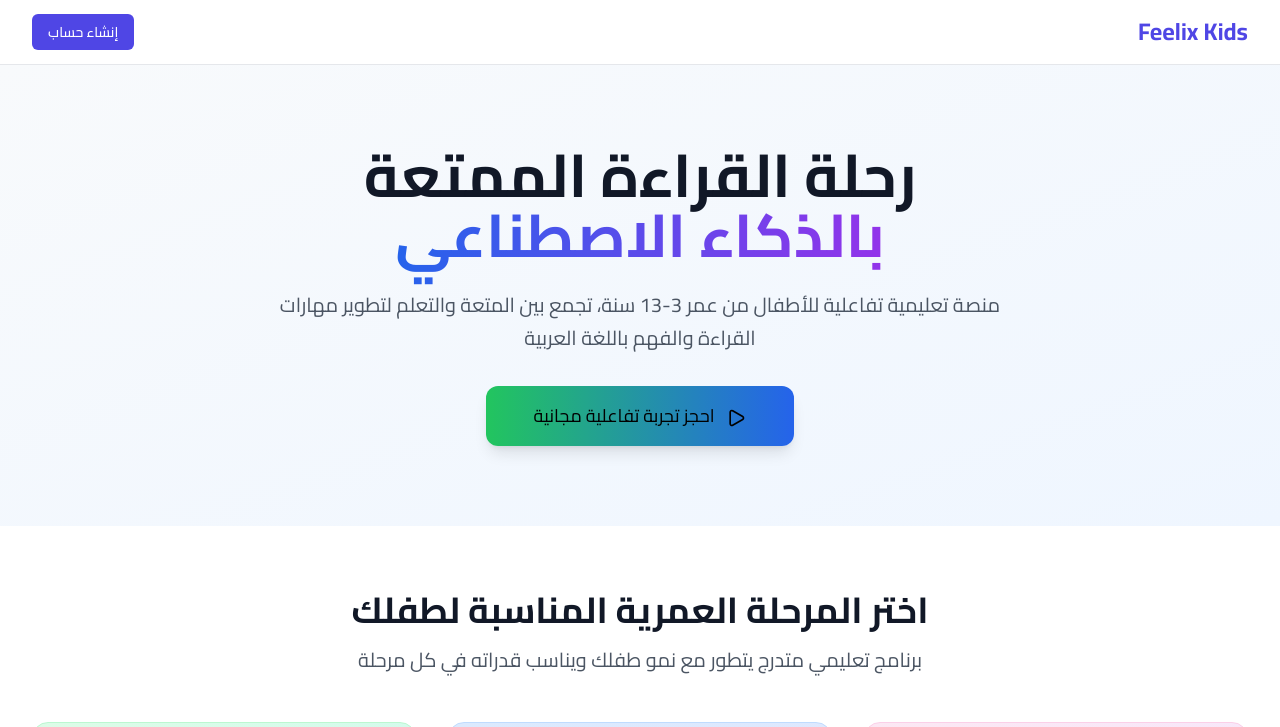
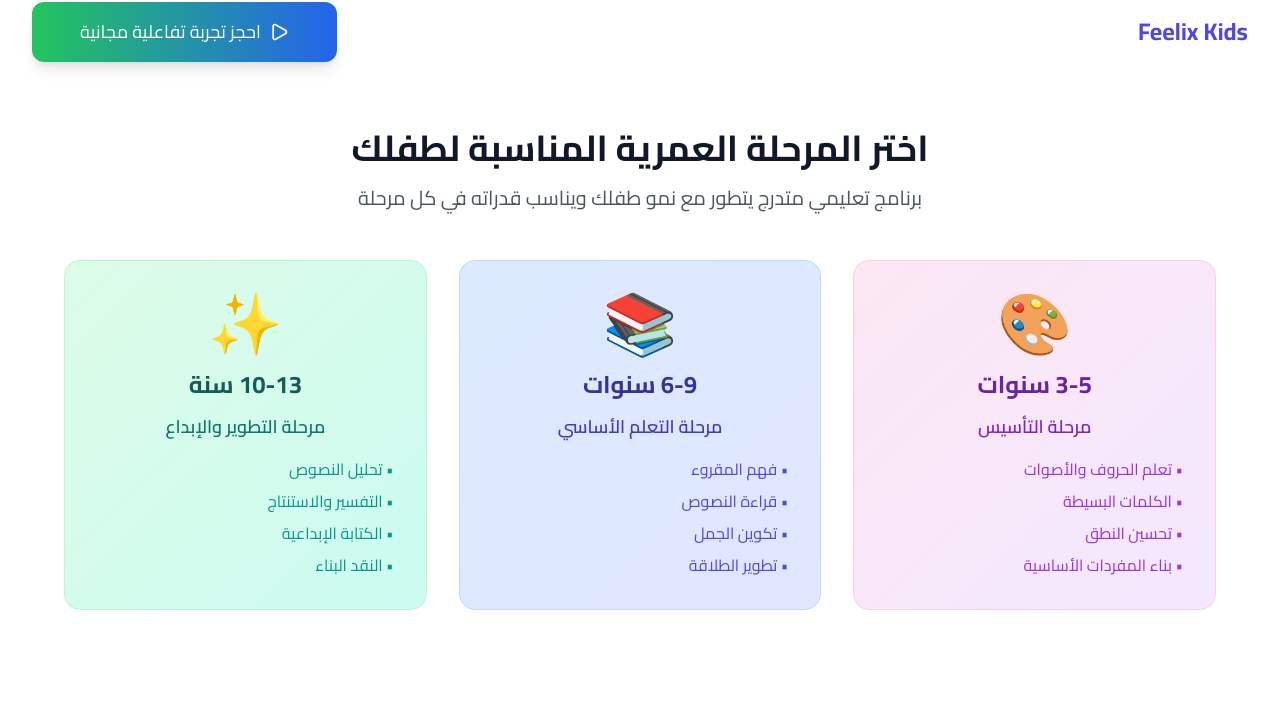
Before and after one commit to AlelyaniT/feelixkids, a plain HTML site: page index.html in a window 1280 px wide. Shown: the top 727 px of the page. Drawn offline with nearby package versions, Linux system fonts and the light colour scheme.

Commit message:
Update index.html

```diff
--- a/index.html
+++ b/index.html
@@ -41,34 +41,7 @@
                     <div class="text-2xl font-bold text-indigo-600">Feelix Kids</div>
                 </div>
                 <div class="flex items-center space-x-4 space-x-reverse">
-                    <button onclick="openModal()" class="bg-indigo-600 hover:bg-indigo-700 text-white px-4 py-2 rounded-md text-sm font-medium transition-colors">
-                        إنشاء حساب
-                    </button>
-                </div>
-            </div>
-        </nav>
-    </header>
-
-    <!-- Hero Section -->
-    <section class="py-20 px-4 bg-gradient-to-br from-slate-50 to-blue-50">
-        <div class="container mx-auto max-w-6xl text-center">
-            <h1 class="text-5xl md:text-6xl font-bold text-gray-900 mb-6 leading-tight">
-                رحلة القراءة الممتعة
-                <br>
-                <span class="text-transparent bg-clip-text bg-gradient-to-r from-blue-600 to-purple-600">
-                    بالذكاء الاصطناعي
-                </span>
-            </h1>
-
-            <p class="text-xl text-gray-600 mb-8 max-w-3xl mx-auto leading-relaxed">
-                منصة تعليمية تفاعلية للأطفال من عمر 3-13 سنة، تجمع بين المتعة والتعلم لتطوير مهارات القراءة والفهم باللغة العربية
-            </p>
-
-            <div class="flex justify-center">
-                <button onclick="openModal()" class="bg-gradient-to-r from-green-500 to-blue-600 hover:from-green-600 hover:to-blue-700 text-lg px-12 py-4 rounded-xl shadow-lg transition-all transform hover:scale-105">
-                    <i data-lucide="play" class="inline-block w-5 h-5 ml-2"></i>
-                    احجز تجربة تفاعلية مجانية
-                </button>
+                    <a href="https://forms.gle/ZGwicdGRQ7M8YEPK6" target="_blank" class="bg-gradient-to-r from-green-500 to-blue-600 hover:from-green-600 hover:to-blue-700 text-white text-lg px-12 py-4 rounded-xl shadow-lg transition-all transform hover:scale-105 inline-flex items-center"><i data-lucide="play" class="inline-block w-5 h-5 ml-2"></i>احجز تجربة تفاعلية مجانية</a>
             </div>
         </div>
     </section>
@@ -330,10 +303,7 @@
             <p class="text-xl opacity-90 mb-8">
                 انضم لآلاف الأسر التي تثق بـ Feelix Kids لتطوير مهارات أطفالهم
             </p>
-            <button onclick="openModal()" class="bg-white text-green-600 hover:bg-gray-100 text-lg px-12 py-4 rounded-xl border-2 border-white transition-colors">
-                <i data-lucide="play" class="inline-block w-5 h-5 ml-2"></i>
-                احجز تجربة تفاعلية مجانية
-            </button>
+            <a href="https://forms.gle/ZGwicdGRQ7M8YEPK6" target="_blank" class="bg-gradient-to-r from-green-500 to-blue-600 hover:from-green-600 hover:to-blue-700 text-white text-lg px-12 py-4 rounded-xl shadow-lg transition-all transform hover:scale-105 inline-flex items-center"><i data-lucide="play" class="inline-block w-5 h-5 ml-2"></i>احجز تجربة تفاعلية مجانية</a>
         </div>
     </section>
 
```
